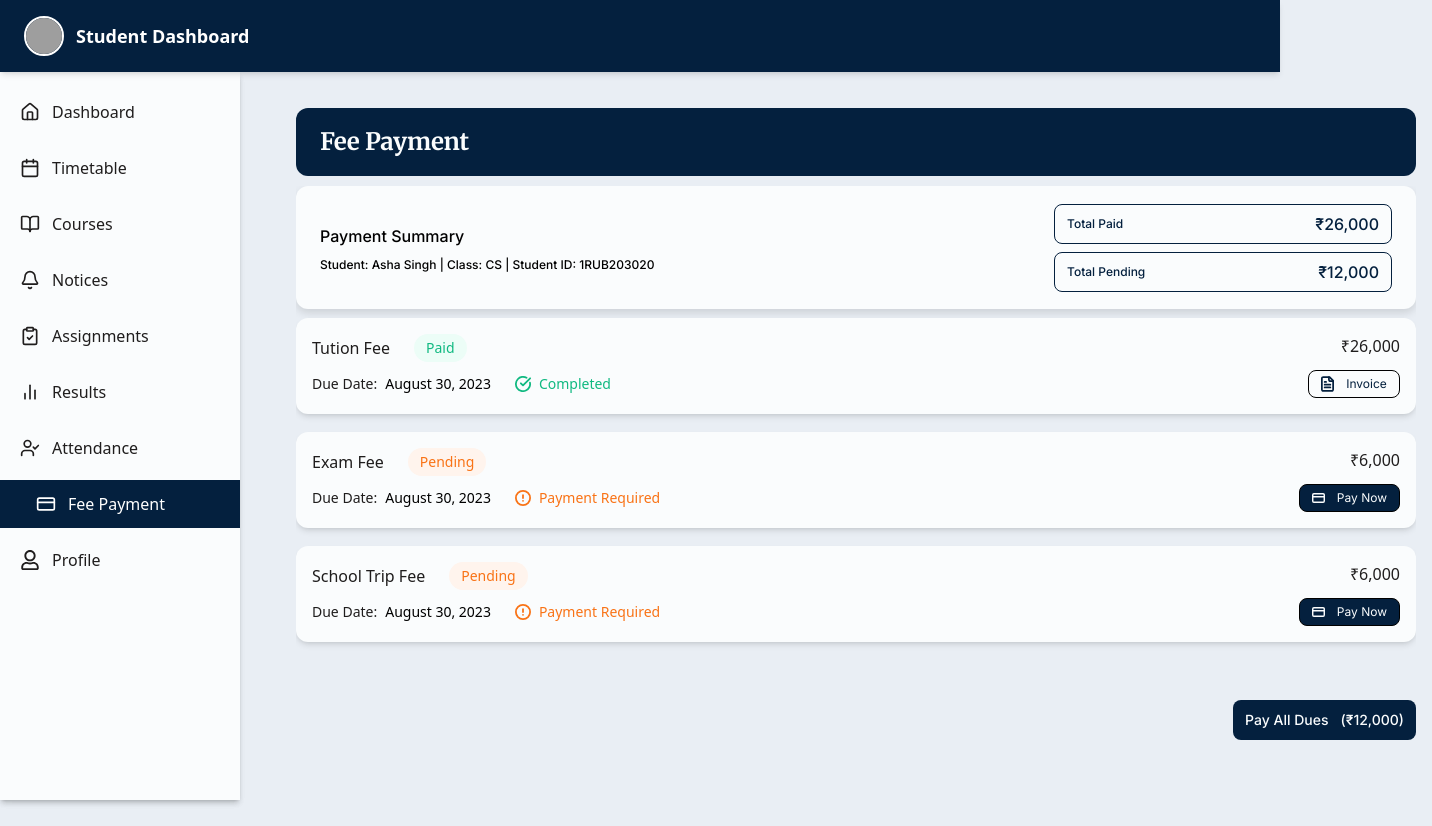
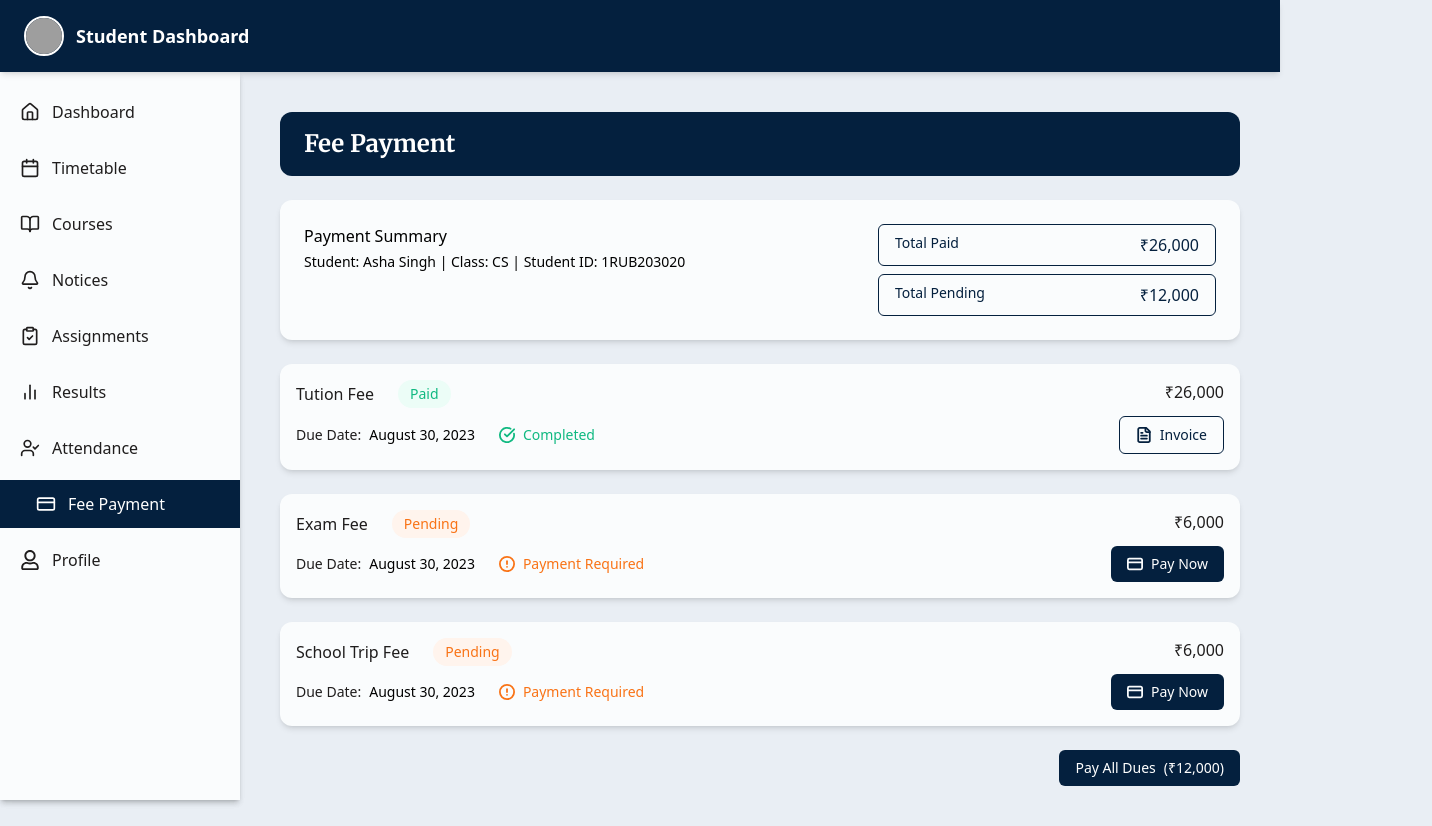
Before and after one commit to Aristiec/SMSfrontend, a React (Vite) app in the folder frontend/: page /fees in a window 1280 px wide. Shown: the whole page, 1432 px wide, since content can reach past the window. Before the commit the page ends 800 px from the top, so only its background shows below. Built offline with nearby package versions, Linux system fonts and the light colour scheme; grey boxes are pictures that could not be loaded.

Commit message:
src changes

```diff
--- a/frontend/src/pages/student/FeePayment.jsx
+++ b/frontend/src/pages/student/FeePayment.jsx
@@ -1,5 +1,4 @@
 import React from "react";
-
 import inVoiceImage from "../../assets/inVoice.svg";
 import completed from "../../assets/completed.svg";
 import pending from "../../assets/pending.svg";
@@ -74,28 +73,18 @@ const FeeTab = ({ title, type, amount, status, date }) => {
         </div>
 
         <button
-          className={`min-w-[90px] h-[28px] rounded-[8px] border-1 py-[4px] px-[12px] flex gap-[12px] ${
-            type === "Paid" ? "bg-[#FAFCFD]" : "bg-[#04203E]"
-          } items-center `}
+          className={`flex items-center gap-2 px-4 py-2 rounded-md text-sm font-medium ${
+            type === "Paid"
+              ? "bg-[#FAFCFD] text-[#04203E] border border-[#04203E]"
+              : "bg-[#04203E] text-white"
+          }`}
         >
-          <div className="w-[13px] h-[16px] flex flex-col justify-center items-center">
-            {type === "Paid" ? (
           <img
-                className="w-[13px] h-[16px]"
-                src={inVoiceImage}
-                alt="inVoiceImage"
+            src={type === "Paid" ? inVoiceImage : card}
+            alt="action"
+            className="w-4 h-4"
           />
-            ) : (
-              <img className="w-[16px] h-[12px]" src={card} alt="payNow" />
-            )}
-          </div>
-          <div
-            className={`min-w-[41px] h-[20px] font-[Inter] font-[400px] text-[12px] leading-[20px] tracking-[0] flex items-center ${
-              type === "Paid" ? "text-[#04203E]" : "text-[#FAFCFD]"
-            }  justify-center`}
-          >
           {type === "Paid" ? "Invoice" : "Pay Now"}
-          </div>
         </button>
       </div>
     </div>
@@ -104,51 +93,43 @@ const FeeTab = ({ title, type, amount, status, date }) => {
 
 const FeePayment = () => {
   return (
-    <>
-      <div className="w-[1120px]  mt-[20px] ml-[40px] space-y-[10px] ">
-        {/* header  */}
-        <div className="h-[68px] rounded-[12px] px-[24px] py-[20px] bg-[#04203E] flex items-center">
-          <h2 className="text-[#FAFCFD] font-bold text-[24px] leading-[28px] tracking-[-0.01em] font-[Merriweather]">
-            Fee Payment
-          </h2>
+    <div className="max-w-[1200px] mx-auto p-6 space-y-6">
+      {/* Header */}
+      <div className="rounded-[12px] px-6 py-4 bg-[#04203E] text-white">
+        <h2 className="text-2xl font-bold font-[Merriweather]">Fee Payment</h2>
       </div>
 
-        <div className="w-[1120px]  gap-[10px] overflow-y-auto flex flex-col   ">
-          <div className="  w-[1120] gap-[9px] flex flex-col">
-          <div
-            style={{ boxShadow: "0px 4px 8px 0px #0000001F" }}
-            className="flex justify-between rounded-[12px] bg-[#FAFCFD] h-[123px] items-center font-medium text-[16px] p-[24px] "
-          >
-            <div className="w-[332px] h-[48px] flex flex-col gap-[4px] leading-[24px] tracking-[0] ">
-              <div className="font-[Inter] leading-[24px] tracking-[0] align-center">
-                Payment Summary
+      {/* Summary */}
+      <div className="bg-[#FAFCFD] p-6 rounded-[12px] shadow-md flex flex-col lg:flex-row justify-between gap-6">
+        <div className="flex-1 space-y-1">
+          <div className="text-base font-medium">Payment Summary</div>
+          <p className="text-sm">
+            Student: Asha Singh | Class: CS | Student ID: 1RUB203020
+          </p>
         </div>
-              <h3 className="text-[12px] w-[400px] font-[Inter] tracking-[0] leading-[26px] align-center">
-                Student: Asha Singh | Class: CS | Student ID: 1RUB203020
-              </h3>
+
+        <div className="flex flex-col gap-2 w-full lg:w-[338px]">
+          <div className="flex justify-between border border-[#04203E] rounded-md px-4 py-2 bg-[#FAFCFD]">
+            <span className="text-[#04203E] text-sm font-medium">
+              Total Paid
+            </span>
+            <span className="text-[#04203E] text-base font-medium">
+              ₹26,000
+            </span>
           </div>
-            <div className="w-[338px] h-[88px] flex flex-col gap-[8px]">
-              <div className="w-[338px] h-[40px] rounded-[8px] border-1 border-[#04203E] flex justify-between items-center  bg-[#FAFCFD] text-[#FAFCFD] py-[8px] px-[12px]">
-                <h3 className="font-[Inter] w-[57px] h-[18px] font-medium text-[12px] leading-[18px] tracking-[0] text-[#04203E] items-center flex ">
-                  Total Paid
-                </h3>
-                <h3 className="font-[Inter] font-medium text-[16px] leading-[24px] tracking-[0] text-[#04203E]">
-                  ₹26,000
-                </h3>
-              </div>
-              <div className="w-[338px] h-[40px] rounded-[8px] border-1 border-[#04203E] flex justify-between items-center  bg-[#FAFCFD] text-[#FAFCFD] py-[8px] px-[12px]">
-                <h3 className="font-[Inter] w-[79px] h-[18px] font-medium text-[12px] leading-[18px] tracking-[0] text-[#04203E] items-center flex ">
+          <div className="flex justify-between border border-[#04203E] rounded-md px-4 py-2 bg-[#FAFCFD]">
+            <span className="text-[#04203E] text-sm font-medium">
               Total Pending
-                </h3>
-                <h3 className="font-[Inter] font-medium text-[16px] leading-[24px] tracking-[0] flex items-center text-[#04203E]">
+            </span>
+            <span className="text-[#04203E] text-base font-medium">
               ₹12,000
-                </h3>
+            </span>
           </div>
         </div>
       </div>
 
-          <div className=" w-[1120px] h-[372px] flex flex-col gap-[18px] ">
-            {/* fees */}
+      {/* Fee Items */}
+      <div className="space-y-6">
         {feeData.map((fee, index) => (
           <FeeTab
             key={index}
@@ -159,22 +140,16 @@ const FeePayment = () => {
             date={fee.date}
           />
         ))}
+      </div>
 
-          </div>
-        </div>
-           <div className="w-full flex justify-end">
-              <button className=" rounded-[8px] px-[12px] py-[8px] flex gap-[12px] bg-[#04203E] text-[#FAFCFD] justify-center items-center ">
-                <p className="font-[Inter] text-center font-medium text-[14px] leading-[24px] tracking-[0]">
-                  Pay All Dues
-                </p>
-                <p className="font-[Inter] text-center font-medium text-[14px] leading-[24px] tracking-[0]">
-                  (₹12,000)
-                </p>
+      {/* Pay All Dues Button */}
+      <div className="flex justify-end">
+        <button className="bg-[#04203E] text-white px-4 py-2 rounded-md flex items-center gap-2 text-sm font-medium">
+          <span>Pay All Dues</span>
+          <span>(₹12,000)</span>
         </button>
       </div>
     </div>
-      </div>
-    </>
   );
 };
 
```
Lines whose indentation alone changed are shown as unchanged.
